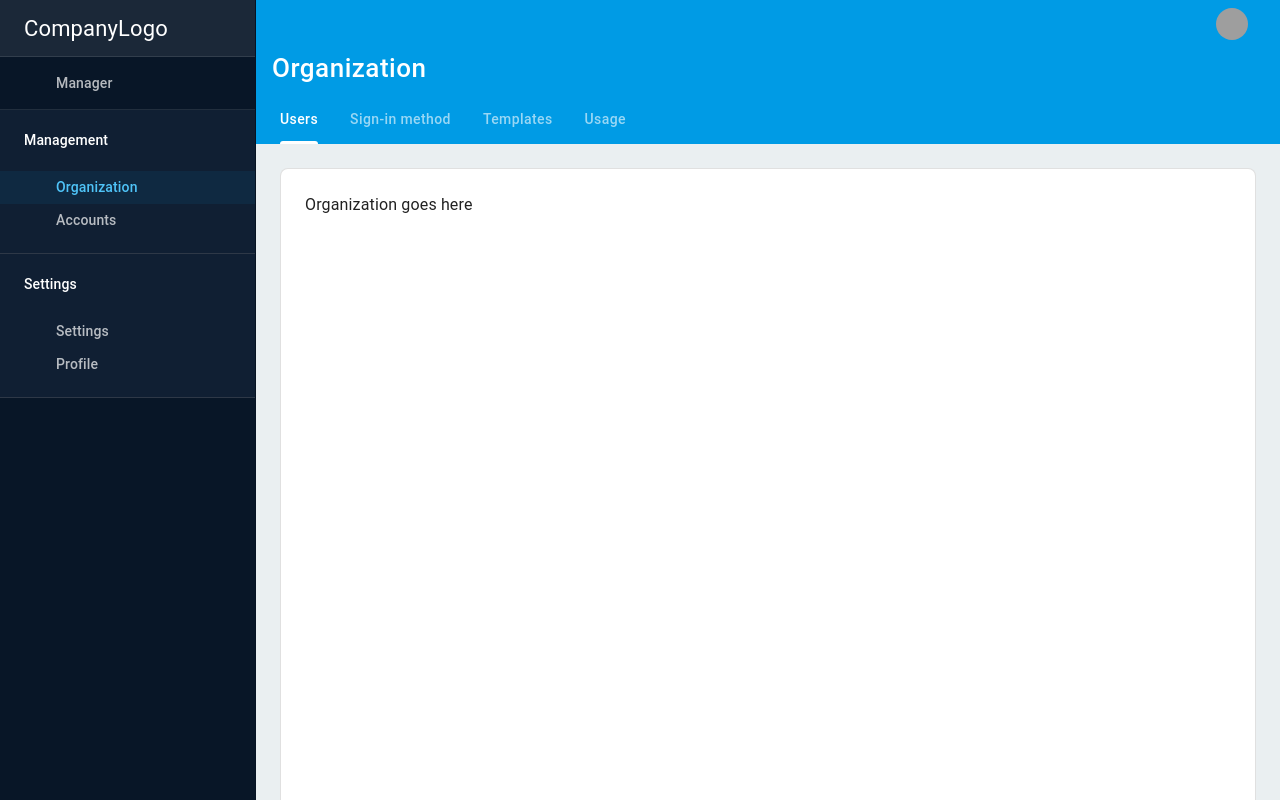
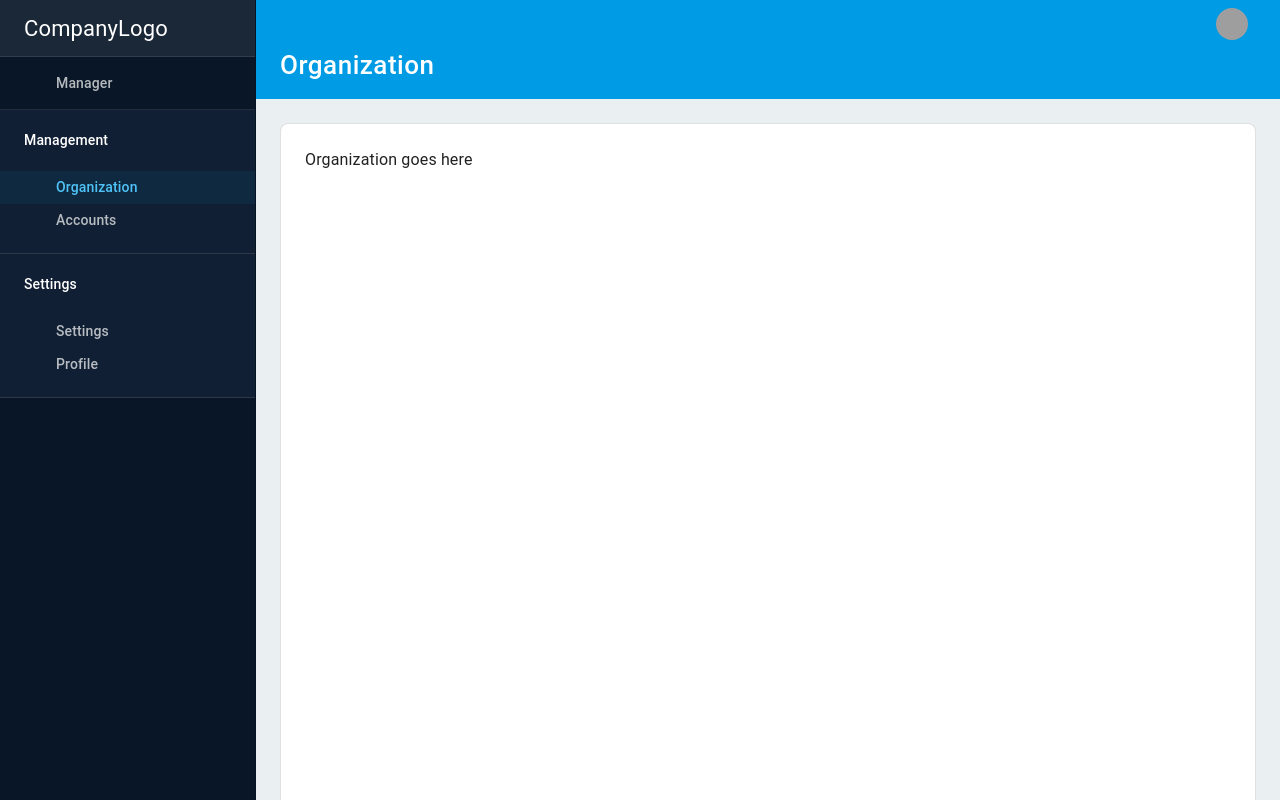
Before and after one commit to iamsameeraliyanage/project-manager-admin, a React (Vite) app: page / in a window 1280 px wide. Built offline with nearby package versions, Linux system fonts and the light colour scheme; grey boxes are pictures that could not be loaded; some icons are missing.

Commit message:
Update Settings Inner pages

```diff
--- a/package.json
+++ b/package.json
@@ -18,7 +18,7 @@
     "axios": "^1.9.0",
     "react": "^19.1.0",
     "react-dom": "^19.1.0",
-    "react-router-dom": "^6.30.0"
+    "react-router-dom": "^7.6.0"
   },
   "devDependencies": {
     "@eslint/js": "^9.25.0",
--- a/src/context/MainLayoutContext.tsx
+++ b/src/context/MainLayoutContext.tsx
@@ -3,15 +3,24 @@ import { createContext, useContext, useState, type ReactNode } from "react";
 type MainLayoutContextType = {
   mainTitle: string;
   setMainTitle: React.Dispatch<React.SetStateAction<string>>;
+  mainHeaderTabs: MainHeaderTab[];
+  setMainHeaderTabs: React.Dispatch<React.SetStateAction<MainHeaderTab[]>>;
+};
+export type MainHeaderTab = {
+  label: string;
+  route: string;
 };
 
 const MainLayoutContext = createContext<MainLayoutContextType | null>(null);
 
 export const MainLayoutProvider = ({ children }: { children: ReactNode }) => {
   const [mainTitle, setMainTitle] = useState("");
+  const [mainHeaderTabs, setMainHeaderTabs] = useState<MainHeaderTab[]>([]);
 
   return (
-    <MainLayoutContext.Provider value={{ mainTitle, setMainTitle }}>
+    <MainLayoutContext.Provider
+      value={{ mainTitle, setMainTitle, mainHeaderTabs, setMainHeaderTabs }}
+    >
       {children}
     </MainLayoutContext.Provider>
   );
--- a/src/pages/organization/Settings.tsx
+++ /dev/null
@@ -1,5 +0,0 @@
-const Settings = () => {
-  return <div>Settings</div>;
-};
-
-export default Settings;
--- /dev/null
+++ b/src/pages/organization/Settings/Settings.tsx
@@ -0,0 +1,24 @@
+import { Outlet } from "react-router-dom";
+import { useEffect } from "react";
+import { useMainLayout } from "../../../context/MainLayoutContext";
+
+const Settings = () => {
+  const { setMainTitle, setMainHeaderTabs } = useMainLayout();
+
+  useEffect(() => {
+    setMainTitle("Settings");
+    setMainHeaderTabs([
+      { label: "Users", route: "/settings/users" },
+      { label: "Teams", route: "/settings/teams" },
+      { label: "Permissions", route: "/settings/permissions" },
+    ]);
+  }, []);
+
+  return (
+    <>
+      <Outlet />
+    </>
+  );
+};
+
+export default Settings;
--- /dev/null
+++ b/src/pages/organization/Settings/SettingsPermissions.tsx
@@ -0,0 +1,5 @@
+const SettingsPermissions = () => {
+  return <div>SettingsPermissions</div>;
+};
+
+export default SettingsPermissions;
--- /dev/null
+++ b/src/pages/organization/Settings/SettingsTeams.tsx
@@ -0,0 +1,5 @@
+const SettingsTeams = () => {
+  return <div>SettingsTeams</div>;
+};
+
+export default SettingsTeams;
--- /dev/null
+++ b/src/pages/organization/Settings/SettingsUsers.tsx
@@ -0,0 +1,5 @@
+const SettingsUsers = () => {
+  return <div>SettingsUsers</div>;
+};
+
+export default SettingsUsers;
--- a/src/routes/AppRoutes.tsx
+++ b/src/routes/AppRoutes.tsx
@@ -1,11 +1,14 @@
-import { useRoutes } from "react-router-dom";
+import { Navigate, useRoutes } from "react-router-dom";
 import SignIn from "../pages/authentication/sign-in/SignIn";
 
-import Settings from "../pages/organization/Settings";
+import Settings from "../pages/organization/Settings/Settings";
 import Accounts from "../pages/organization/Accounts";
 import Profile from "../pages/organization/Profile";
 import Organization from "../pages/organization/Organization";
 import AuthnticatedRoute from "./AuthnticatedRoute";
+import SettingsPermissions from "../pages/organization/Settings/SettingsPermissions";
+import SettingsTeams from "../pages/organization/Settings/SettingsTeams";
+import SettingsUsers from "../pages/organization/Settings/SettingsUsers";
 
 export const AppRoutes = () =>
   useRoutes([
@@ -16,7 +19,16 @@ export const AppRoutes = () =>
       children: [
         { path: "/", element: <Organization /> },
         { path: "/accounts", element: <Accounts /> },
-        { path: "/settings", element: <Settings /> },
+        {
+          path: "/settings",
+          element: <Settings />,
+          children: [
+            { index: true, element: <Navigate to="users" replace /> },
+            { path: "users", element: <SettingsUsers /> },
+            { path: "teams", element: <SettingsTeams /> },
+            { path: "permissions", element: <SettingsPermissions /> },
+          ],
+        },
         { path: "/profile", element: <Profile /> },
       ],
     },
--- a/src/widgets/LayoutWidgets/MainLayout/components/Header.tsx
+++ b/src/widgets/LayoutWidgets/MainLayout/components/Header.tsx
@@ -1,6 +1,5 @@
 import * as React from "react";
 import AppBar from "@mui/material/AppBar";
-import Avatar from "@mui/material/Avatar";
 import Grid from "@mui/material/GridLegacy";
 import IconButton from "@mui/material/IconButton";
 import MenuIcon from "@mui/icons-material/Menu";
@@ -12,6 +11,7 @@ import Tooltip from "@mui/material/Tooltip";
 import Typography from "@mui/material/Typography";
 import { useMainLayout } from "../../../../context/MainLayoutContext";
 import ProfileButton from "./ProfileButton";
+import { NavLink, useLocation } from "react-router-dom";
 
 interface HeaderProps {
   onDrawerToggle: () => void;
@@ -19,7 +19,13 @@ interface HeaderProps {
 
 export default function Header(props: HeaderProps) {
   const { onDrawerToggle } = props;
-  const { mainTitle } = useMainLayout();
+  const { mainTitle, mainHeaderTabs } = useMainLayout();
+
+  const location = useLocation();
+
+  const currentTabIndex = mainHeaderTabs.findIndex(
+    (tab) => location.pathname === tab.route
+  );
 
   return (
     <React.Fragment>
@@ -50,6 +56,7 @@ export default function Header(props: HeaderProps) {
           </Grid>
         </Toolbar>
       </AppBar>
+
       <AppBar
         component="div"
         color="primary"
@@ -58,28 +65,40 @@ export default function Header(props: HeaderProps) {
         sx={{ zIndex: 0 }}
       >
         <Toolbar>
-          <Grid container spacing={1} sx={{ alignItems: "center" }}>
-            <Grid>
-              <Typography color="inherit" variant="h5" component="h1">
+          <Typography
+            color="inherit"
+            variant="h5"
+            component="h1"
+            sx={{ pb: 2 }}
+          >
             {mainTitle}
           </Typography>
-            </Grid>
-          </Grid>
         </Toolbar>
       </AppBar>
+
+      {mainHeaderTabs.length > 0 && (
         <AppBar
           component="div"
           position="static"
           elevation={0}
           sx={{ zIndex: 0 }}
         >
-        <Tabs value={0} textColor="inherit">
-          <Tab label="Users" />
-          <Tab label="Sign-in method" />
-          <Tab label="Templates" />
-          <Tab label="Usage" />
+          <Tabs
+            value={currentTabIndex === -1 ? false : currentTabIndex}
+            textColor="inherit"
+          >
+            {mainHeaderTabs.map((tab, index) => (
+              <Tab
+                key={tab.label}
+                label={tab.label}
+                component={NavLink}
+                to={tab.route}
+                value={index}
+              />
+            ))}
           </Tabs>
         </AppBar>
+      )}
     </React.Fragment>
   );
 }
```
Also changed, not shown: 1 other file (tests, documents, lock files or other folders). Lines whose indentation alone changed are shown as unchanged.
